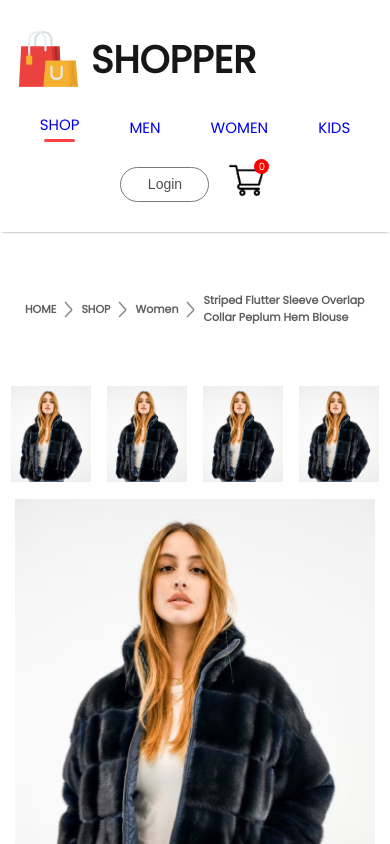
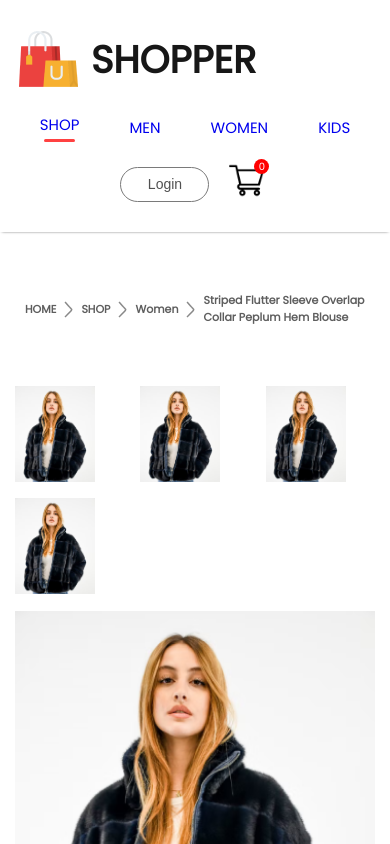
Before and after one commit to rivenie/shopper-Ecommerce-React, a React (Create React App) app: page /shopper-Ecommerce-React/product/1 in a window 390 px wide. Shown: the top 844 px of the page. Built offline with nearby package versions, Linux system fonts and the light colour scheme.

Commit message:
Correcciones 03 03/08

```diff
--- a/src/Components/ProductDisplay/ProductDisplay.css
+++ b/src/Components/ProductDisplay/ProductDisplay.css
@@ -119,8 +119,8 @@
     }
 
     .productDisplay-img-list {
-        flex-direction: row;
-        justify-content: center;
+        display: grid;
+        grid-template-columns: 1fr 1fr 1fr;
     }
 
     .productDisplay-img-list img {
```
